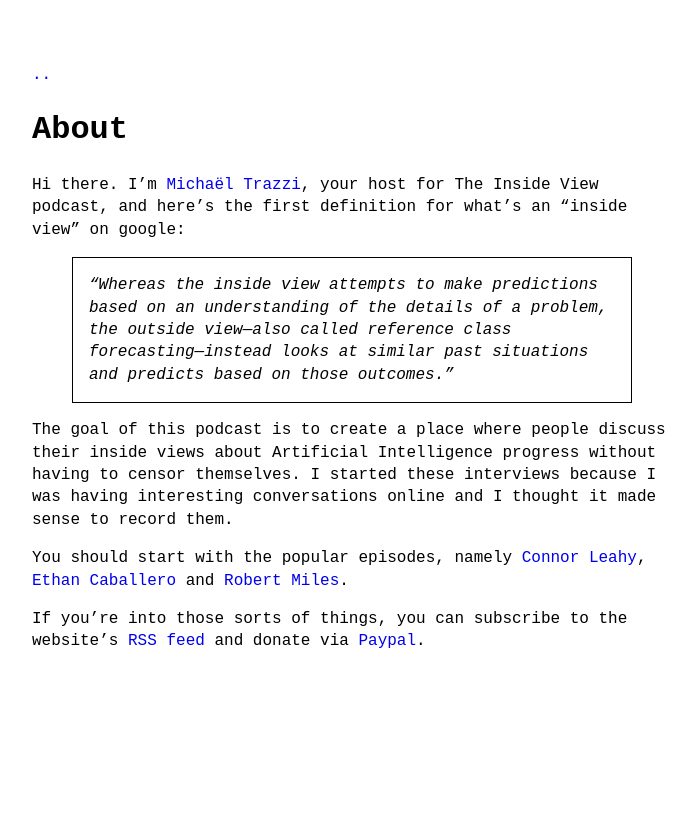
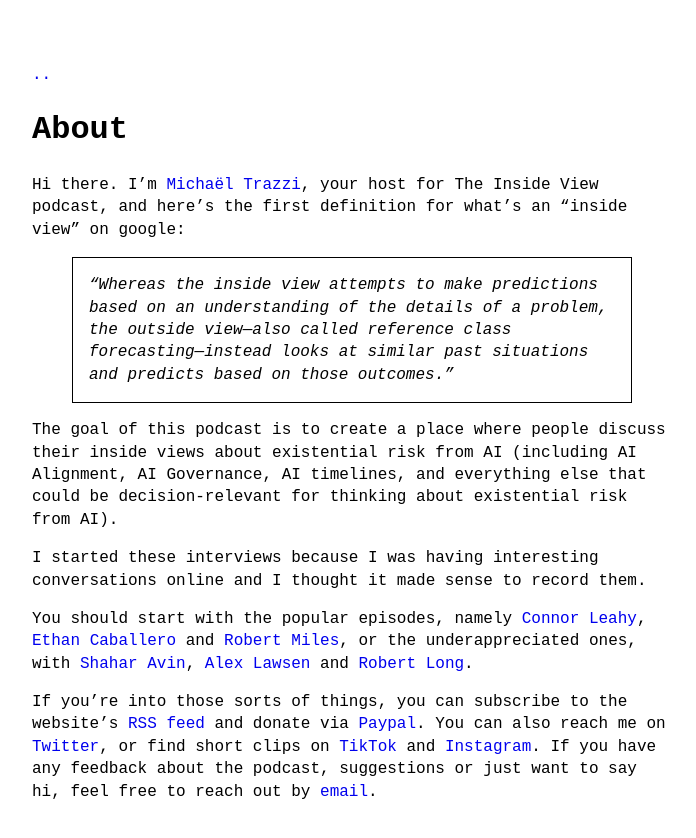
Before and after one commit to theinsideview/theinsideview.github.io, a Jekyll site: the page built from about.md, in a window 1280 px wide. Shown: the top 838 px of the page, without its empty margins (288-984 px from the left). Built offline with Jekyll 4.4.1, drawn with Linux system fonts in a browser that asks for light colours.

Commit message:
Update about.md

```diff
--- a/about.md
+++ b/about.md
@@ -7,8 +7,10 @@ Hi there. I'm [Michaël Trazzi](https://michaeltrazzi.com), your host for The In
 
 > "Whereas the inside view attempts to make predictions based on an understanding of the details of a problem, the outside view—also called reference class forecasting—instead looks at similar past situations and predicts based on those outcomes."
 
-The goal of this podcast is to create a place where people discuss their inside views about Artificial Intelligence progress without having to censor themselves. I started these interviews because I was having interesting conversations online and I thought it made sense to record them.
+The goal of this podcast is to create a place where people discuss their inside views about existential risk from AI (including AI Alignment, AI Governance, AI timelines, and everything else that could be decision-relevant for thinking about existential risk from AI).
 
-You should start with the popular episodes, namely [Connor Leahy](https://theinsideview.ai/connor2), [Ethan Caballero](https://theinsideview.ai/ethan) and [Robert Miles](https://theinsideview.ai/rob).
+I started these interviews because I was having interesting conversations online and I thought it made sense to record them.
 
-If you're into those sorts of things, you can subscribe to the website's [RSS feed](https://theinsideview.ai/feed.xml) and donate via [Paypal](https://paypal.me/michaeltrazzi).
+You should start with the popular episodes, namely [Connor Leahy](https://theinsideview.ai/connor2), [Ethan](https://theinsideview.ai/ethan2) [Caballero](https://theinsideview.ai/ethan) and [Robert Miles](https://theinsideview.ai/rob), or the underappreciated ones, with [Shahar Avin](https://theinsideview.ai/shahar), [Alex Lawsen](https://theinsideview.ai/alex) and [Robert Long](https://theinsideview.ai/roblong).
+
+If you're into those sorts of things, you can subscribe to the website's [RSS feed](https://theinsideview.ai/feed.xml) and donate via [Paypal](https://paypal.me/michaeltrazzi). You can also reach me on [Twitter](https://twitter.com/MichaelTrazzi), or find short clips on [TikTok](https://www.tiktok.com/@theinsideview.ai) and [Instagram](http://instagram.com/theinsideview.ai). If you have any feedback about the podcast, suggestions or just want to say hi, feel free to reach out by [email](michael with a dot that is totally optional trazzi at gmail dot com).
```
